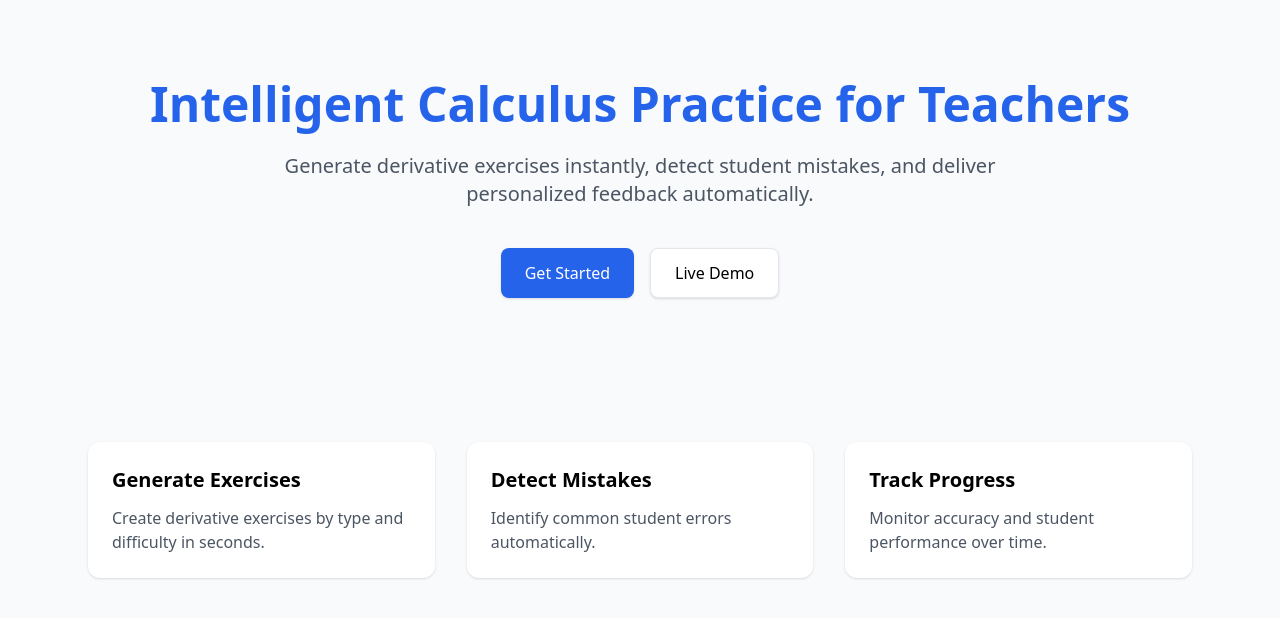
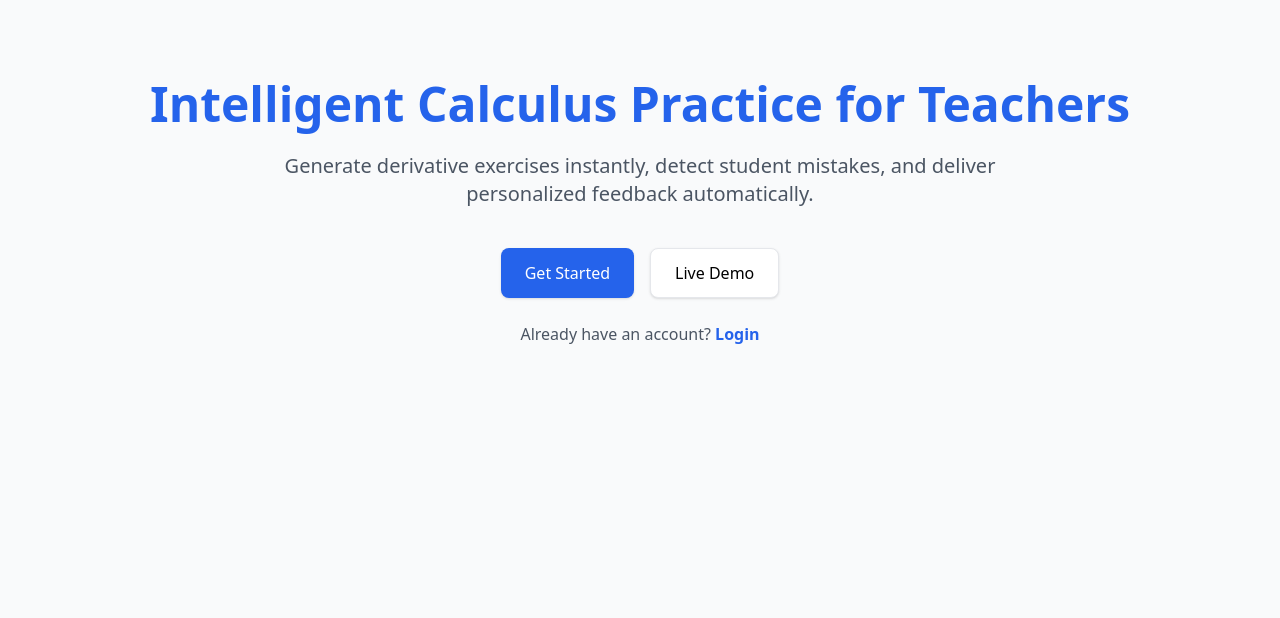
Before and after one commit to lu-alvz-dev/derivalab, a React (Vite) app in the folder client/: page / in a window 1280 px wide. Shown: the top 618 px of the page. Built offline with nearby package versions, Linux system fonts and the light colour scheme.

Commit message:
fix(LandingPage): update landing page buttons navigation

```diff
--- a/client/src/pages/LandingPage.jsx
+++ b/client/src/pages/LandingPage.jsx
@@ -1,7 +1,6 @@
-function LandingPage({ onStart }) {
+function LandingPage({ onRegister, onLogin }) {
   return (
     <main className="min-h-screen bg-gray-50">
-      {/* Hero */}
       <section className="max-w-6xl mx-auto px-6 py-20 text-center">
         <h1 className="text-5xl font-bold text-blue-600">
           Intelligent Calculus Practice for Teachers
@@ -14,40 +13,26 @@ function LandingPage({ onStart }) {
 
         <div className="mt-10 flex justify-center gap-4">
           <button
-            className="bg-blue-600 text-white px-6 py-3 rounded-lg shadow"
-            onClick={onStart}
+            className="bg-blue-600 text-white px-6 py-3 rounded-lg shadow hover:bg-blue-700"
+            onClick={onRegister}
           >
             Get Started
           </button>
 
-          <button className="bg-white border px-6 py-3 rounded-lg shadow">
+          <button className="bg-white border px-6 py-3 rounded-lg shadow hover:bg-gray-100">
             Live Demo
           </button>
         </div>
-      </section>
 
-      {/* Benefits */}
-      <section className="max-w-6xl mx-auto px-6 py-16 grid md:grid-cols-3 gap-8">
-        <div className="bg-white p-6 rounded-xl shadow">
-          <h3 className="text-xl font-semibold">Generate Exercises</h3>
-          <p className="mt-3 text-gray-600">
-            Create derivative exercises by type and difficulty in seconds.
-          </p>
-        </div>
-
-        <div className="bg-white p-6 rounded-xl shadow">
-          <h3 className="text-xl font-semibold">Detect Mistakes</h3>
-          <p className="mt-3 text-gray-600">
-            Identify common student errors automatically.
-          </p>
-        </div>
-
-        <div className="bg-white p-6 rounded-xl shadow">
-          <h3 className="text-xl font-semibold">Track Progress</h3>
-          <p className="mt-3 text-gray-600">
-            Monitor accuracy and student performance over time.
-          </p>
-        </div>
+        <p className="mt-6 text-gray-600">
+          Already have an account?{" "}
+          <button
+            className="text-blue-600 font-semibold hover:underline"
+            onClick={onLogin}
+          >
+            Login
+          </button>
+        </p>
       </section>
     </main>
   );
```
